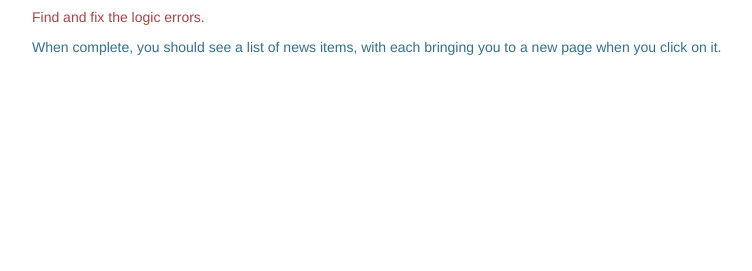
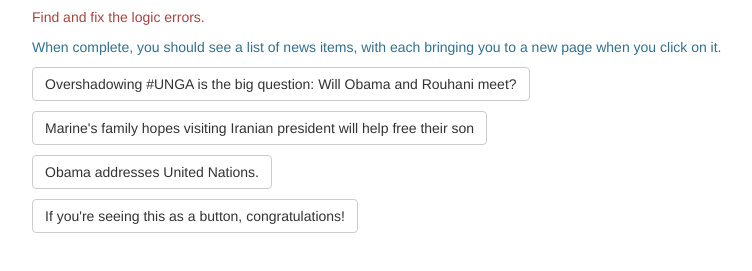
Before and after one commit to CodeYourFuture/JavaScript-Core-3-Classwork-Week1, a website: page debugging/demo/demo2/index.html in a window 1280 px wide. Shown: the part 63-334 px from the top of the page, without its empty margins (38-790 px from the left). Drawn offline with nearby package versions, Linux system fonts and the light colour scheme.

Commit message:
complete demo folder

```diff
--- a/debugging/demo/demo2/index.html
+++ b/debugging/demo/demo2/index.html
@@ -1,6 +1,5 @@
 <html>
   <head>
-    <script type="text/javascript" src="mainScript.js"></script>
     <link
       rel="stylesheet"
       type="text/css"
@@ -19,5 +18,7 @@
       </div>
       <div id="news"></div>
     </div>
+
+    <script type="text/javascript" src="script.js"></script>
   </body>
 </html>
--- a/debugging/demo/demo2/script.js
+++ b/debugging/demo/demo2/script.js
@@ -1,43 +1,48 @@
-document.addEventListener("DOMContentLoaded", ( ) => {
+document.addEventListener("DOMContentLoaded", () => {
   var data = [
     {
-			text: 'Overshadowing #UNGA is the big question: Will Obama and Rouhani meet?',
-			href: 'https://twitter.com/cnnbrk/status/382528782738800641'
+      text: "Overshadowing #UNGA is the big question: Will Obama and Rouhani meet?",
+      href: "https://twitter.com/cnnbrk/status/382528782738800641",
     },
     {
       text: "Marine's family hopes visiting Iranian president will help free their son",
-			href: 'https://twitter.com/cnnbrk/status/382519683053649920'
+      href: "https://twitter.com/cnnbrk/status/382519683053649920",
     },
     {
-			text: 'Obama addresses United Nations.',
-			href: 'https://twitter.com/cnnbrk/status/382507500903202817'
+      text: "Obama addresses United Nations.",
+      href: "https://twitter.com/cnnbrk/status/382507500903202817",
     },
     {
-			text: '',
-			href: 'https://twitter.com/CNNMoney/status/382497891723804672'
+      text: "",
+      href: "https://twitter.com/CNNMoney/status/382497891723804672",
     },
     {
       text: "If you're seeing this as a button, congratulations!",
-			href: 'http://twitter.com'
-		}
+      href: "http://twitter.com",
+    },
   ];
-	for (var i = 0; i<data.length; i++) {
-		if (data.text) {
+
+  for (var i = 0; i < data.length; i++) {
+    if (data[i].text) {
       const pElement = document.createElement("p");
       const button = document.createElement("button");
-			button.type = "button"
-			button.classList.add(["btn", "btn-default"]);
-			button.setAttribute('data-href', data.href);
-			button.innerText = data.text;
+      button.type = "button";
+      button.classList.add("btn", "btn-default");
+      button.setAttribute("data-href", data[i].href);
+      button.innerText = data[i].text;
       pElement.appendChild(button);
-			document.querySelector('#news').appendChild(pElement);
+      document.querySelector("#news").appendChild(pElement);
     }
   }
   const buttons = document.querySelectorAll("button");
 
-	buttons.forEach(el => el.addEventListener('click', evt => {
+  buttons.forEach((el) =>
+    el.addEventListener("click", (evt) => {
       const ctrl = evt.target;
-		if (!ctrl.getAttribute('data-href')) {
-			document.location = ctrl.getAttribute('data-href');
-		}}))
+      console.log(ctrl);
+      if (ctrl.getAttribute("data-href")) {
+        document.location = ctrl.getAttribute("data-href");
+      }
     })
+  );
+});
```
Lines whose indentation alone changed are shown as unchanged.
